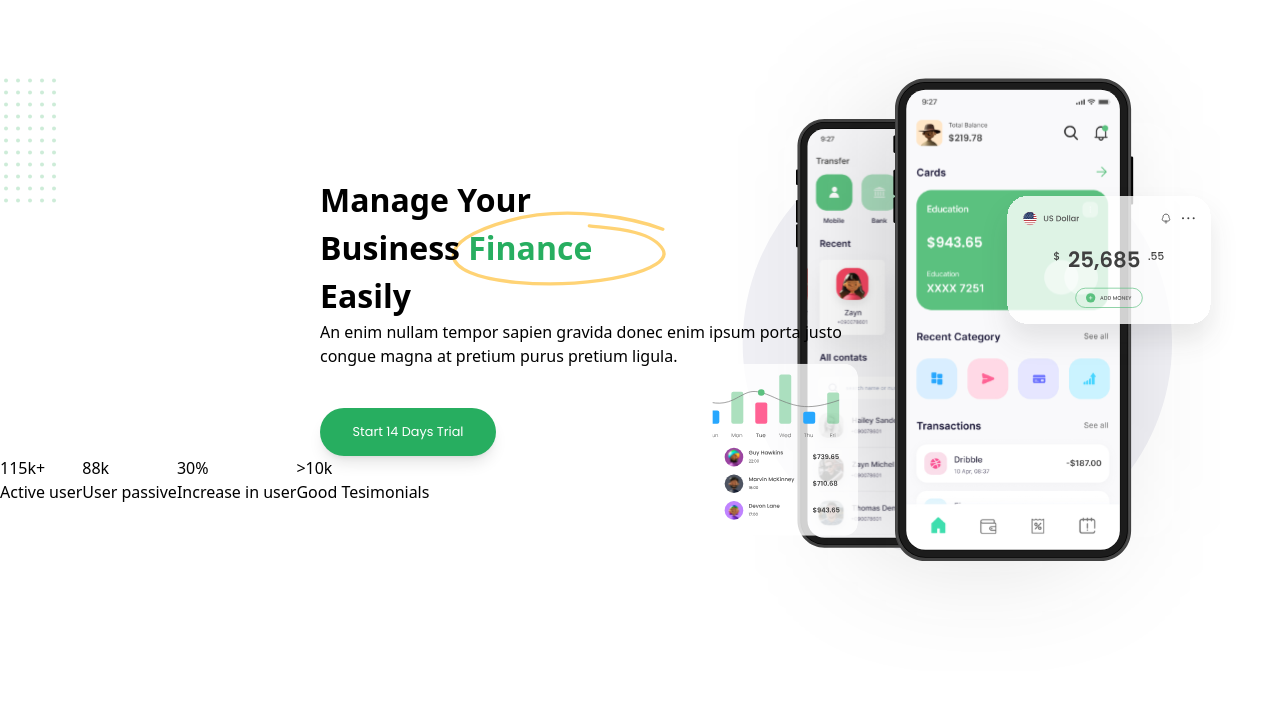
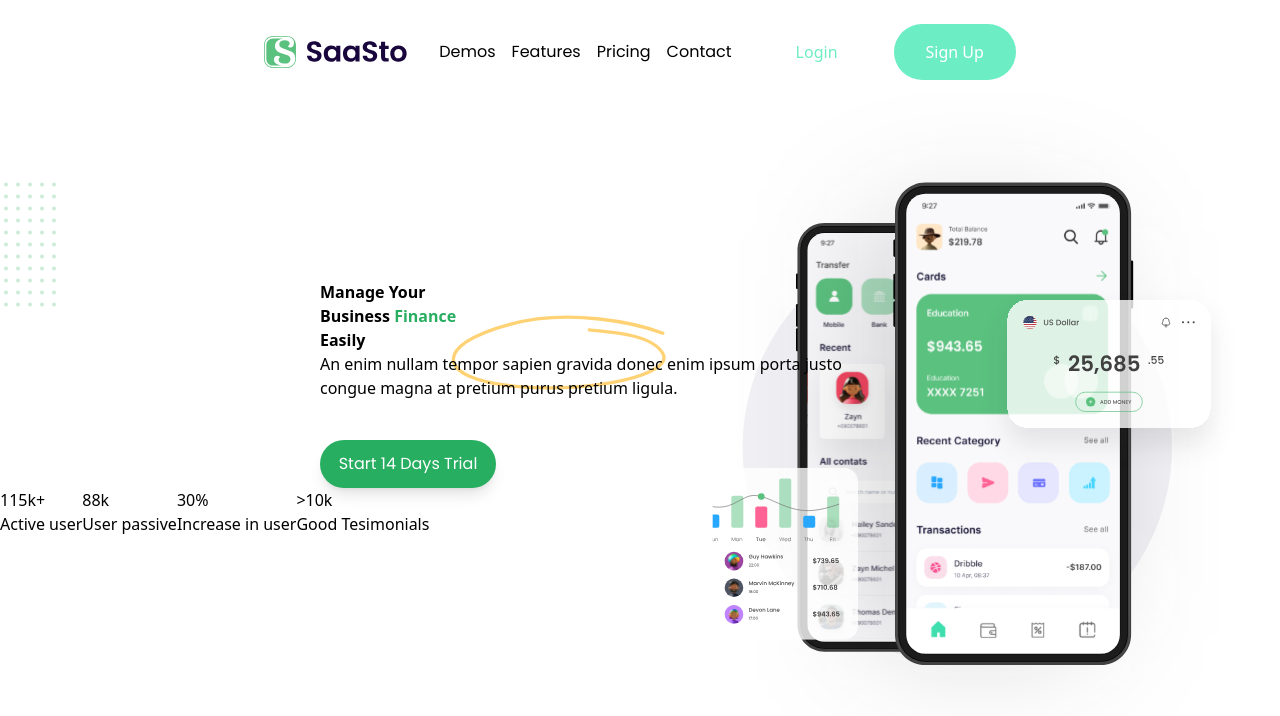
Before and after one commit to kmushafiya003/saas-website, a React (Create React App) app: page /home3 in a window 1280 px wide. Shown: the top 716 px of the page. Built offline with nearby package versions, Linux system fonts and the light colour scheme.

Commit message:
Set up the routing part

```diff
--- a/src/App.js
+++ b/src/App.js
@@ -1,8 +1,9 @@
 import React from 'react';
 import './App.css';
-import Navbar from './components/common/Navbar';
+import {Routes , Route} from 'react-router-dom'
+// import Navbar from './components/common/Navbar';
 import Navbar2 from './components/common/Navbar2';
-import Navbar3 from './components/common/Navbar3';
+// import Navbar3 from './components/common/Navbar3';
 import Home1 from './pages/Home1';
 import Home2 from './pages/Home2';
 import Home3 from './pages/Home3';
@@ -10,7 +11,17 @@ import Home3 from './pages/Home3';
 function App() {
   return (
     <div className='w-full min-h-screen overflow-x-hidden' >
-    <Home3/>
+
+
+   <Routes>
+
+    <Route path="/" element={<Home1/>}/>
+    <Route path="/home2" element={<Home2/>}/>
+    <Route path="/home3" element={<Home3/>}/>
+    <Route path='*' element={<Home1/>}/>
+
+
+   </Routes>
 
     </div>
   );
--- a/src/components/common/Navbar2.jsx
+++ b/src/components/common/Navbar2.jsx
@@ -1,9 +1,25 @@
-import React, { useState } from 'react';
+import React, { useEffect, useState } from 'react';
 import { Link } from 'react-router-dom';
 import { NavLinks2 } from '../../data/navlinks';
-import logo from '../../images/Logo (1).svg';
+import logo1 from '../../images/Logo (1).svg';
+import logo2 from '../../images/Logo (2).svg'
+import { useLocation } from 'react-router-dom';
 
 const Navbar2 = () => {
+
+    const location = useLocation();
+
+    const [logo , setLogo] = useState(1);
+
+    useEffect(()=>{
+        if(location.pathname === "/home2"){
+            setLogo(1);
+        }else{
+            setLogo(2);
+        }
+    }, [location.pathname])
+
+
     const [isMobileMenuOpen, setIsMobileMenuOpen] = useState(false);
 
     const handleMobileMenuToggle = () => {
@@ -14,7 +30,7 @@ const Navbar2 = () => {
         <div className="container xl:px-4 px-1">
             <nav className="bg-white p-6 flex items-center justify-center flex-wrap">
                 <div className="flex items-center justify-between w-full md:w-auto">
-                    <img src={logo} alt="Logo" className="h-8 w-auto" />
+                    <img src={logo === 1 ? logo1 : logo === 2 ? logo2 : ""} alt="Logo" className="h-8 w-auto" />
                     <button
                         className="text-secondary-selective-yellow md:hidden"
                         onClick={handleMobileMenuToggle}
@@ -37,12 +53,22 @@ const Navbar2 = () => {
                     </ul>
 
                     <div className="flex flex-col md:flex-row md:space-x-6 mt-4 md:mt-0 items-center justify-center md:justify-start ml-8">
-                        <Link to="/login" className="text-secondary-selective-yellow px-8 py-4 hover:text-black mb-2 md:mb-0">
+                        <Link to="/login" className={` px-8 py-4 hover:text-black mb-2 md:mb-0
+                        ${
+                            logo === 1 ? "text-secondary-selective-yellow" : "text-secondary-light-turquoise"
+                        }
+                            `}>
                             Login
                         </Link>
                         <Link
                             to="/sign-up"
-                            className="text-white bg-secondary-selective-yellow px-8 py-4 rounded-full hover:bg-secondary-selective-yellow hover:text-white focus:outline-none focus:ring-1 focus:ring-selective-yellow"
+                            className={`text-white  px-8 py-4 rounded-full  hover:text-white focus:outline-none focus:ring-1 focus:ring-selective-yellow
+
+                                ${
+                                    logo === 1 ? "bg-secondary-selective-yellow hover:bg-secondary-selective-yellow" : "bg-secondary-light-turquoise hover:bg-secondary-light-turquoise "
+                                }
+
+                                `}
                         >
                             Sign Up
                         </Link>
--- a/src/components/common/Navbar3.jsx
+++ b/src/components/common/Navbar3.jsx
@@ -37,12 +37,12 @@ const Navbar3 = () => {
                     </ul>
 
                     <div className="flex flex-col md:flex-row md:space-x-6 mt-4 md:mt-0 items-center justify-center md:justify-start ml-8">
-                        <Link to="/login" className="text-secondary-light-turquoise px-8 py-4 hover:text-black mb-2 md:mb-0">
+                        <Link to="/login" className=" px-8 py-4 hover:text-black mb-2 md:mb-0">
                             Login
                         </Link>
                         <Link
                             to="/sign-up"
-                            className="text-white bg-secondary-light-turquoise px-8 py-4 rounded-full hover:bg-secondary-light-turquoise hover:text-white focus:outline-none focus:ring-1 focus:ring-light-turquoise"
+                            className="text-white  px-8 py-4 rounded-full  hover:text-white focus:outline-none focus:ring-1 focus:ring-light-turquoise"
                         >
                             Sign Up
                         </Link>
--- a/src/components/home/FunFact1.jsx
+++ b/src/components/home/FunFact1.jsx
@@ -3,7 +3,7 @@ import { funFact1 } from '../../data/fun-fact-data'
 
 const FunFact1 = () => {
   return (
-   <section className='w-full h-full pt-2 sm:pt-10 pb-6 bg-white  relative b '>
+   <section className='w-full h-full pt-2  pb-6 bg-white  relative b '>
 
      {/* ----------- container ---------------- */}
 
--- a/src/components/home/HeroSection1.jsx
+++ b/src/components/home/HeroSection1.jsx
@@ -16,7 +16,7 @@ const HeroSection1 = () => {
         <section className='w-full h-full pt-4 bg-white  relative '>
 
             {/* ---------------- container -------------- */}
-            <div className='xlg:w-10/12 xmd:w-11/12 sm:w-9/12 xxs:w-10/12 w-11/12  xlg:ml-auto ml-auto mr-auto xlg:mr-0 flex xmd:flex-row flex-col gap-y-8 items-center justify-between lg:justify-start relative xlg:h-[680px] xs:pt-20 pt-6 xs:pb-10 pb-16'>
+            <div className='xlg:w-10/12 xmd:w-11/12 sm:w-9/12 xxs:w-10/12 w-11/12  xlg:ml-auto ml-auto mr-auto xlg:mr-0 flex xmd:flex-row flex-col gap-y-8 items-center justify-between lg:justify-start relative xlg:h-[680px] xs:pt-20 pt-6 xs:pb-4 pb-16'>
 
                 {/* ----------- Content ------------ */}
 
--- a/src/data/navlinks.js
+++ b/src/data/navlinks.js
@@ -11,7 +11,7 @@ export const NavLinks1 = [
             },
             {
                 title: "Home2",
-                path: "/Home2"
+                path: "/home2"
             },
             {
                 title: "Home3",
--- a/src/pages/Home1.jsx
+++ b/src/pages/Home1.jsx
@@ -1,8 +1,16 @@
 import React from 'react'
+import Navbar from '../components/common/Navbar'
+import HeroSection1 from '../components/home/HeroSection1'
+import FunFact1 from '../components/home/FunFact1'
 
 const Home1 = () => {
   return (
-    <div>Home1</div>
+    <div>
+      <Navbar/>
+      <HeroSection1/>
+      <FunFact1/>
+
+    </div>
   )
 }
 
--- a/src/pages/Home2.jsx
+++ b/src/pages/Home2.jsx
@@ -1,5 +1,6 @@
 import React from 'react';
 import { funFact1 } from '../data/fun-fact-data'; // Adjust the import path as needed
+import Navbar2 from '../components/common/Navbar2';
 
 const Home2 = () => {
   // Background image path
@@ -8,8 +9,10 @@ const Home2 = () => {
 
   return (
     <div className="relative min-h-screen">
-      {/* Background Color */}
-      <div className="absolute inset-0 bg-[#FFF8F2] z-0"></div>
+
+      <Navbar2/>
+
+
 
       {/* Background Image */}
       <div
@@ -49,7 +52,7 @@ const Home2 = () => {
       <span className="block">Tracking that you Need</span>
     </h1>
     {/* Paragraph */}
-    <p className="text-xm mt-4 dxs:text-sm mt-6 xxs:text-base  xsm:text-lg   xs:text-xl text-black mb-6   lg:leading-relaxed max-w-lg mx-auto">
+    <p className="text-xm mt-4 dxs:text-sm  xxs:text-base  xsm:text-lg   xs:text-xl text-black mb-6   lg:leading-relaxed max-w-lg mx-auto">
       Lorem ipsum dolor sit amet consectetur adipisicing elit. Rem quia aliquam architecto beatae quo quibusdam.
     </p>
     {/* Button */}
@@ -64,9 +67,9 @@ const Home2 = () => {
           <img src={whiteCornerSVG} alt="White Corner SVG" className="absolute inset-0 z-20" style={{ width: '100%', height: '100%', objectFit: 'cover' }} />
 
           {/* Fun Facts */}
-          <div className="relative z-30 gap-2  flex flex-nowrap flex-col gap-6 xsm:flex-row mr-[10%] mt-[5%]">
+          <div className="relative z-30 gap-2  flex flex-nowrap flex-col  xsm:flex-row mr-[10%] mt-[5%]">
   {funFact1.map(({ id, count, text }) => (
-    <div key={id} className="bg-white border-b-2 border-gray-100 p-4 h-40 p-10 w-52 sm:p-10   md:p-10 lg:p-8  flex flex-col items-center ">
+    <div key={id} className="bg-white border-b-2 border-gray-100 p-4 h-40  w-52 sm:p-10   md:p-10 lg:p-8  flex flex-col items-center ">
       <div className="text-2xl  sm:text-xl md:text-2xl lg:text-3xl mt-2 font-semibold text-black mb-2">
         {count}
         {text === "Active user" && '+'}
--- a/src/pages/Home3.jsx
+++ b/src/pages/Home3.jsx
@@ -3,9 +3,14 @@ import DynamicButton from "../components/common/DynamicButton";
 import { funFact2 } from "../data/fun-fact-data.js";
 import object2 from "../images/Objects-2.svg";
 import mobilescreen from "../images/mobilescreen.svg";
+import Navbar2 from "../components/common/Navbar2.jsx";
 const Home3 = () => {
   return (
+
+   <div>
+    <Navbar2/>
     <div className="relative ">
+
 <img
      src={object2}
      alt="object-2"
@@ -64,6 +69,10 @@ const Home3 = () => {
  </div>
 </div>
 </div>
+
+   </div>
+
+
   );
 };
 
--- a/tailwind.config.js
+++ b/tailwind.config.js
@@ -4,11 +4,6 @@
 module.exports = {
   content: ["./src/**/*.{js,jsx,ts,tsx}"],
   theme: {
-    fontSize: {
-      '56px': '56px',
-      '0.8rem': '0.8rem',
-      '2rem' : '2rem'
-    },
 
     fontFamily: {
 
```
Also changed, not shown: src/index.js (+5 -2 lines). Lines whose indentation alone changed are shown as unchanged.
